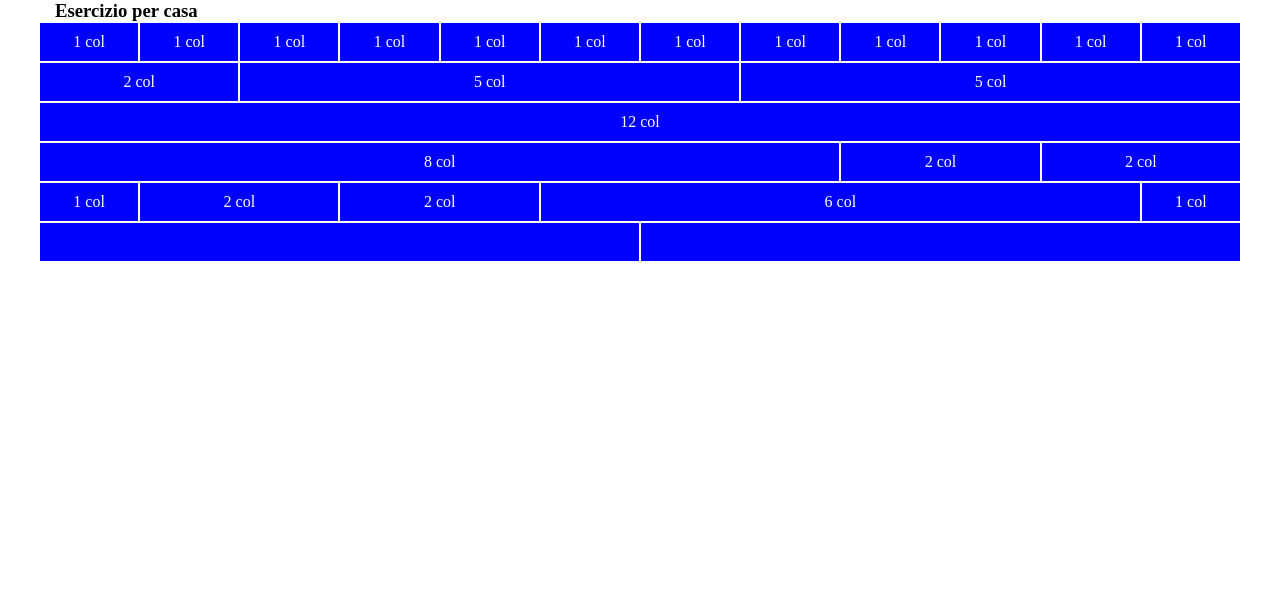
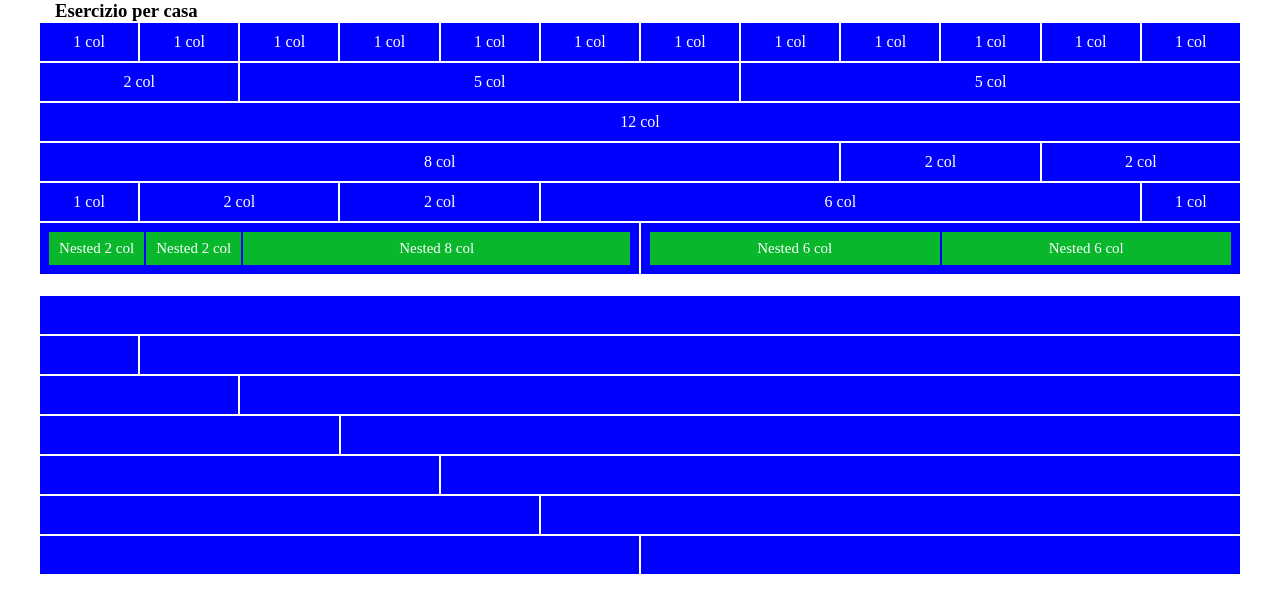
Before and after one commit to FedericaCampo97/html-css-12bool, a plain HTML site: page index.html in a window 1280 px wide. Drawn offline with Linux system fonts and the light colour scheme.

Commit message:
complete second block

```diff
--- a/framework.css
+++ b/framework.css
@@ -1,8 +1,4 @@
-.container{
-    width: 70%;
-    max-width: 1170px;
-    margin: auto;
-}
+
 .row{
     display: flex;
     flex-direction: row;
@@ -45,3 +41,21 @@
 .offset-col-6 {
     margin-left: calc(100% / 12 *6);
 }
+.col-11 {
+    width: calc(100% / 12 *11);
+}
+.col-10{
+    width: calc(100% / 12 *10);
+}
+.col-3 {
+    width: calc(100% / 12 *3);
+}
+.col-9{
+    width: calc(100% / 12 *9);
+}
+.col-4{
+    width: calc(100% / 12 *4);
+}
+.col-7 {
+    width: calc(100% / 12 *7);
+}
--- a/index.html
+++ b/index.html
@@ -13,7 +13,7 @@
         <h3>Esercizio per casa</h3>
     </header>
     <main>
-        <div class="container"></div>
+        <div class="container">
             <div class="row">
                 <div class="col col-1">
                     <span>1 col</span>
@@ -97,6 +97,42 @@
                 </div>
             </div>
             <div class="row">
+                <div class="col col-6">
+                    <div class="colgreen col-2">Nested 2 col</div>
+                    <div class="colgreen col-2">Nested 2 col</div>
+                    <div class="colgreen col-8">Nested 8 col</div>
+                </div>
+                <div class="col col-6">
+                    <div class="colgreen col-6">Nested 6 col</div>
+                    <div class="colgreen col-6">Nested 6 col</div>
+                </div>
+            </div>
+        </div>
+        <div class="container2">
+            <div class="row">
+                <div class="col col-12"></div>
+            </div>
+            <div class="row">
+                <div class="col col-1"></div>
+                <div class="col col-11"></div>
+            </div>
+            <div class="row">
+                <div class="col col-2"></div>
+                <div class="col col-10"></div>
+            </div>
+            <div class="row">
+                <div class="col col-3"></div>
+                <div class="col col-9"></div>
+            </div>
+            <div class="row">
+                <div class="col col-4"></div>
+                <div class="col col-8"></div>
+            </div>
+            <div class="row">
+                <div class="col col-5"></div>
+                <div class="col col-7"></div>
+            </div>
+            <div class="row">
                 <div class="col col-6"></div>
                 <div class="col col-6"></div>
             </div>
--- a/style.css
+++ b/style.css
@@ -7,14 +7,31 @@ body {
     max-width: 1170px;
     margin: auto;
 }
+.container{
+    max-width: 1170px;
+    margin: auto;
+}
 .col {
     background-color: blue;
-    height: 40px;
     border: 1px solid white;
     display: flex;
     align-items: center;
     justify-content: center;
+    padding: 8px;
+    min-height: 40px;
 }
 .col > span {
     color: white;
 }
+.colgreen {
+    background-color: rgba(10, 212, 10, 0.863);
+    border: blue 1px solid;
+    padding: 8px;
+    text-align: center;
+    font-size: 15px;
+    color: white;
+}
+.container2{
+    max-width: 1170px;
+    margin: 20px auto;
+}
```
Lines whose indentation alone changed are shown as unchanged.
